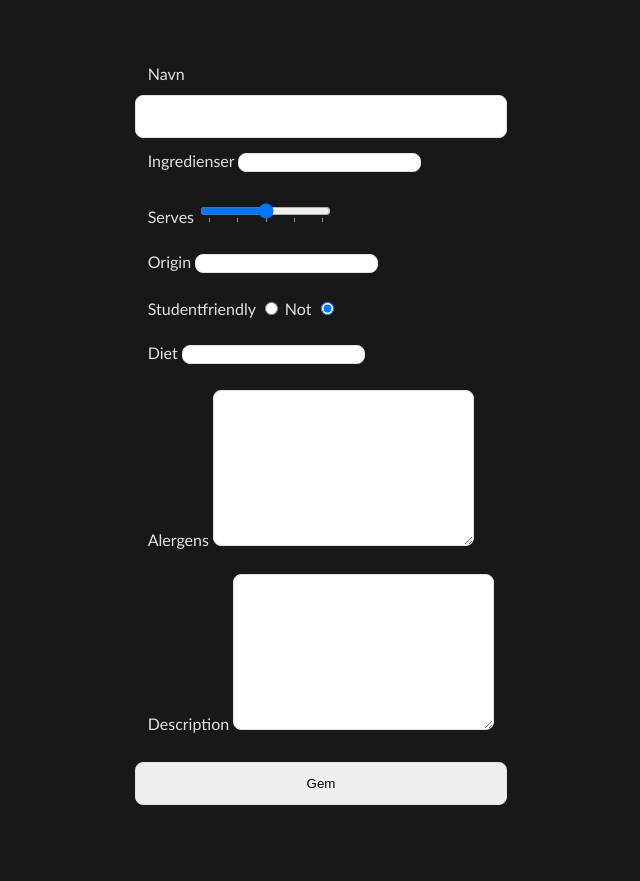
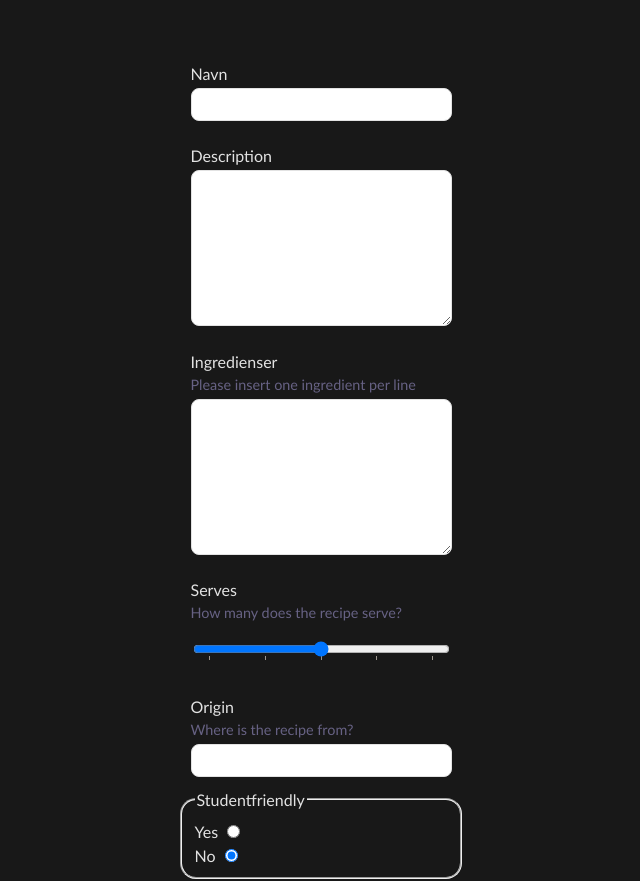
Before and after one commit to SmoIIy/formcontrols, a plain HTML site: page index.html in a window 1280 px wide. Shown: the part 71-952 px from the top of the page, without its empty margins (319-959 px from the left). Drawn offline with Linux system fonts and the light colour scheme; no server answers.

Commit message:
Styling update

```diff
--- a/index.html
+++ b/index.html
@@ -10,19 +10,31 @@
 <body>
     <h1>Form Control</h1>
     <form action="#">
+        <div class="form-group">
             <label for="name">Navn</label>
             <input type="text" name="name" id="name" required>
+        </div>
+        <div class="form-group">
+            <label for="description">
+                Description
+
+            </label>
+            <textarea name="description" id="description" cols="30" rows="10" required></textarea>
+
+        </div>
 
        <div class="form-group">
             <label for="ingredients">
                 Ingredienser
-                <input type="text" name="ingredients" id="ingredients" required>
+
             </label>
-
+            <span class="hint">Please insert one ingredient per line</span>
+            <textarea name="ingredients" id="ingredients" cols="30" rows="10" required></textarea>
        </div>
 
       <div class="form-group">
             <label for="serves">Serves</label>
+            <span class="hint">How many does the recipe serve?</span>
             <input type="range"
             step="1"
             min="1"
@@ -41,43 +53,50 @@
       </div>
 
         <div class="form-group">
-            <label for="origin">Origin</label>
-            <input type="text" name="origin" id="origin">
+            <label for="origin">
+              Origin
+            </label>
+            <span class="hint">Where is the recipe from?</span>
+            <input type="text" id="origin" name="origin" list="countrylist" />
+            <datalist id="countrylist">
+              <option value="Denmark"></option>
+              <option value="Sweden"></option>
+              <option value="Norway"></option>
+            </datalist>
           </div>
 
+        <fieldset>
+            <Legend id="radio-legend">Studentfriendly</Legend>
             <div class="form-group">
-            <label for="studentfriendly">Studentfriendly
+                <label for="studentfriendly">Yes
                     <input type="radio" name="studentfriendly" id="studentfriendly" value="true">
                 </label>
-            <label for="notstudentfriendly">Not
+                <label for="notstudentfriendly">No
                     <input type="radio" name="studentfriendly" id="notstudentfriendly" checked value="false">
                 </label>
             </div>
+        </fieldset>
 
         <div class="form-group">
             <label for="diet">
-                Diet
+                Diet</label>
+                <span class="hint">Is the recipe Vegetarian or Vegan?</span>
                 <input type="text" name="diet" id="diet" required>
-            </label>
+
 
         </div>
 
         <div class="form-group">
             <label for="allergens">
                 Alergens
+
+            </label>
+            <span class="hint">What allergens are present?</span>
             <textarea name="allergens" id="allergens" cols="30" rows="10" required></textarea>
-            </label>
-
         </div>
 
 
-        <div class="form-group">
-            <label for="description">
-                Description
-                <textarea name="description" id="description" cols="30" rows="10" required></textarea>
-            </label>
 
-        </div>
 
         <input type="submit" value="Gem">
     </form>
--- a/style.css
+++ b/style.css
@@ -17,6 +17,7 @@ form {
     input {
         border-radius: 0.5rem;
         border: 0.5px solid #e2e2e2;
+        padding: 0.5rem;
     }
     textarea {
         border-radius: 0.5rem;
@@ -26,6 +27,14 @@ form {
         margin-block: 1rem;
     }
 }
+.hint {
+    color: hsl(249deg 15% 45%);
+    line-height: 1.25;
+    font-size: .9rem;
+    font-weight: 400;
+    font-variation-settings: "wdth" 95;
+}
+
 
 .card {
     max-width: 35ch;
@@ -75,6 +84,12 @@ form {
     }
 }
 
+.form-group {
+    display: grid;
+    gap: 5px;
+}
+
+
 .visually-hidden {
     position: absolute;
     white-space: nowrap;
@@ -87,3 +102,7 @@ form {
     clip-path: inset(50%);
     margin: -1px;
 }
+
+fieldset {
+    border-radius: 1rem;
+}
```
Lines whose indentation alone changed are shown as unchanged.
